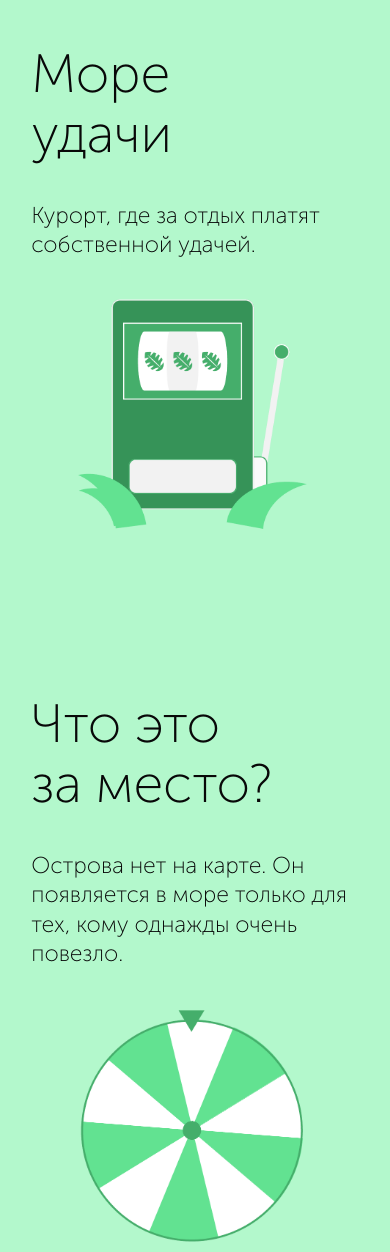
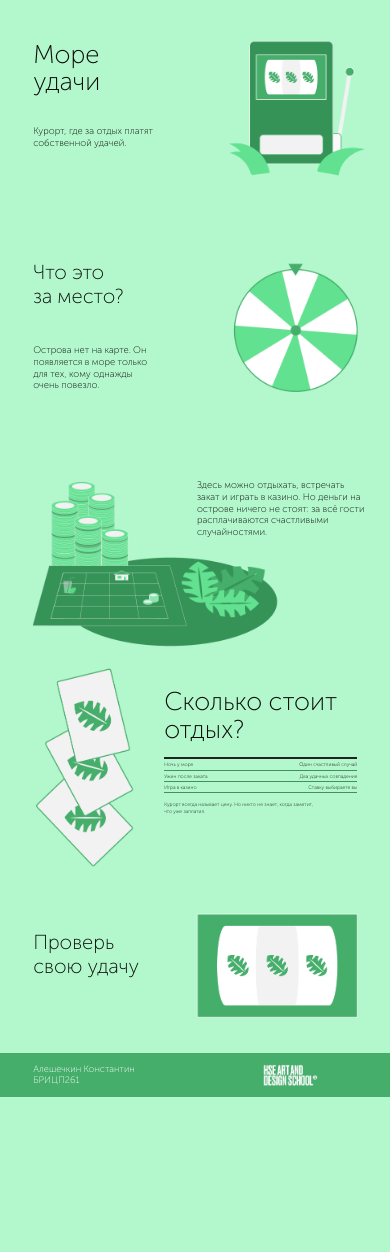
Before and after one commit to stikturbo/sea_of_luck, a plain HTML site: page index.html in a window 390 px wide. Shown: the top 1252 px of the page. After the commit the page ends 1097 px from the top, so only its background shows below. Drawn offline with Linux system fonts and the light colour scheme.

```diff
--- a/index.html
+++ b/index.html
@@ -13,23 +13,23 @@
     <section class="screen first-screen" aria-labelledby="title">
       <h1 id="title">Море<br>удачи</h1>
       <p>Курорт, где за отдых платят<br>собственной удачей.</p>
-      <img src="assets/figma-slot.png" alt="Игровой автомат среди тропических листьев">
+      <img src="assets/figma-slot.png">
     </section>
 
     <section class="screen second-screen" aria-labelledby="about-title">
       <h2 id="about-title">Что это<br>за место?</h2>
       <p>Острова нет на карте. Он появляется в море только для тех, кому однажды очень повезло.</p>
-      <img src="assets/figma-wheel.png" alt="Зелёно-белое колесо удачи">
+      <img src="assets/figma-wheel.png">
     </section>
 
     <section class="screen third-screen" aria-label="Об острове">
-      <img class="island-desktop" src="assets/figma-island.png" alt="Стопки фишек, игровое поле и тропические листья">
-      <img class="island-mobile" src="assets/figma-island-mobile.png" alt="">
+      <img class="island-desktop" src="assets/figma-island.png">
+      <img class="island-mobile" src="assets/figma-island-mobile.png">
       <p>Здесь можно отдыхать, встречать закат и играть в казино. Но деньги на острове ничего не стоят: за всё гости расплачиваются счастливыми случайностями.</p>
     </section>
 
     <section class="screen fourth-screen" aria-labelledby="price-title">
-      <img src="assets/figma-cards.png" alt="Три игровые карты с листьями">
+      <img src="assets/figma-cards.png">
       <div class="price-text">
         <h2 id="price-title">Сколько стоит<br>отдых?</h2>
         <div class="prices" aria-label="Цены на курорте">
@@ -46,7 +46,7 @@
       <img class="final-illustration" src="assets/figma-final.png" alt="Три одинаковых символа удачи на барабанах автомата">
       <footer>
         <p>Алешечкин Константин<br>БРИЦП261</p>
-        <img src="assets/hse-logo.png" alt="HSE Art and Design School">
+        <img src="assets/hse-logo.png">
       </footer>
     </section>
   </main>
--- a/style.css
+++ b/style.css
@@ -143,29 +143,3 @@
 }
 
 .last-screen footer img { left: 67%; top: 25%; width: 16.2%; }
-
-@media (max-width: 700px) {
-  .screen { aspect-ratio: auto; min-height: 650px; padding: 44px 8%; }
-  .screen h1, .screen h2, .screen p, .screen img, .price-text { position: static; }
-  .screen h1, .screen h2 { font-size: 54px; line-height: 1.12; }
-  .screen p { width: auto; font-size: 23px; line-height: 1.28; }
-  .screen img { max-width: 100%; margin: 36px auto 0; }
-  .first-screen p, .second-screen p { margin-top: 36px; }
-  .first-screen img, .second-screen img { width: 74%; }
-  .third-screen { display: flex; flex-direction: column-reverse; justify-content: flex-end; }
-  .third-screen p { padding: 0; }
-  .third-screen img { width: 100%; margin-top: 40px; }
-  .third-screen .island-desktop { display: none; }
-  .third-screen .island-mobile { display: block; }
-  .fourth-screen { display: flex; flex-direction: column-reverse; justify-content: flex-end; }
-  .fourth-screen > img { width: 52%; margin-top: 35px; }
-  .price-text { width: auto; }
-  .prices { margin-top: 34px; font-size: 14px; }
-  .prices div { gap: 12px; padding: 10px 0; }
-  .price-text p { margin-top: 25px; font-size: 17px; }
-  .last-screen { min-height: 700px; padding-bottom: 160px; }
-  .last-screen .final-illustration { width: 85%; margin-top: 45px; }
-  .last-screen footer { height: 140px; }
-  .last-screen footer p { position: absolute; left: 8%; top: 30px; font-size: 17px; }
-  .last-screen footer img { position: absolute; left: auto; right: 8%; top: 32px; width: 120px; margin: 0; }
-}
```
Also changed, not shown: 1 other file.
